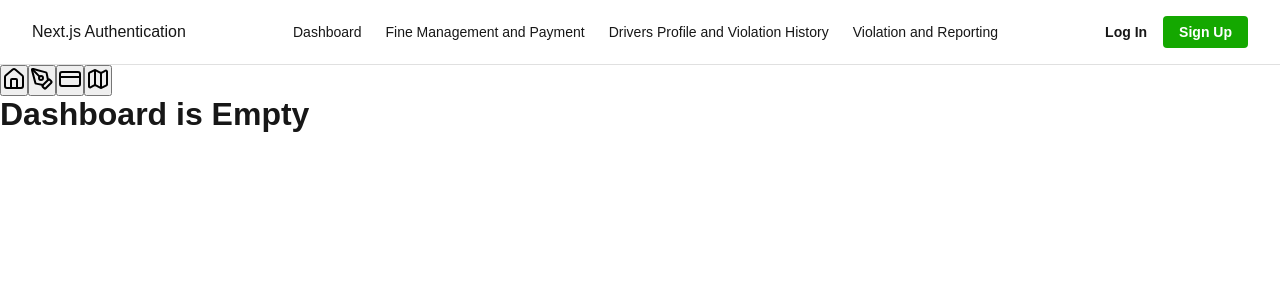
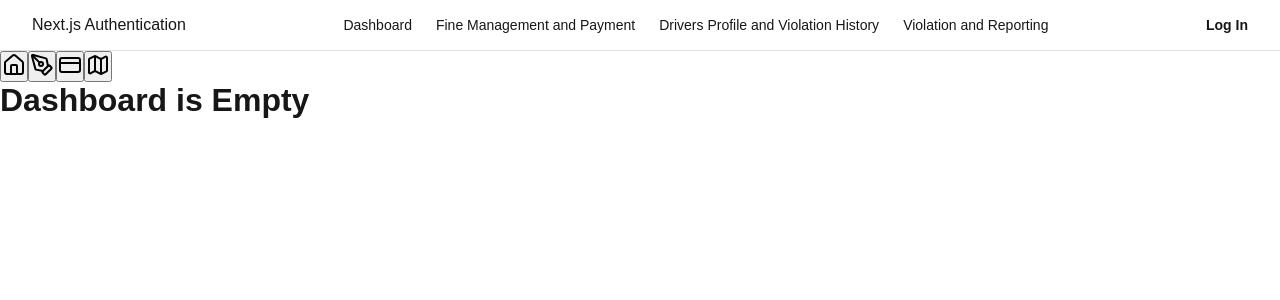
Before and after one commit to bananaNuggets75/traffic-management-system, a Next.js app: page / in a window 1280 px wide. Shown: the top 300 px of the page. Built offline with nearby package versions, Linux system fonts and the light colour scheme.

Commit message:
resolved-conflicts

```diff
--- a/app/globals.css
+++ b/app/globals.css
@@ -98,19 +98,3 @@ nav .right-nav .login-button {
 nav .right-nav .login-button:hover {
   color: var(--hover-color);
 }
-
-nav .right-nav .signup-button {
-  font-size: 0.875rem;
-  font-weight: bold;
-  color: #fff;
-  background-color: var(--button-green);
-  padding: 0.5rem 1rem;
-  border-radius: 0.25rem;
-  border: none;
-  cursor: pointer;
-  transition: background-color 0.3s ease;
-}
-
-nav .right-nav .signup-button:hover {
-  background-color: var(--button-green-hover);
-}
--- a/components/navbar.tsx
+++ b/components/navbar.tsx
@@ -28,9 +28,7 @@ export default function Navbar() {
           <button className="login-button">
             <Link href="/login">Log In</Link>
           </button>
-          <button className="signup-button">
-            <Link href="/signup">Sign Up</Link>
-          </button>
+
         </div>
       </nav>
     </header>
--- a/package.json
+++ b/package.json
@@ -11,9 +11,14 @@
   "dependencies": {
     "@types/react-dom": "^18.3.1",
     "next": "^15.0.3",
+<<<<<<< HEAD
     "lucide-react": "^0.462.0",
     "react": "^18.0.0",
     "react-dom": "^18.0.0"
+=======
+    "react": "^19.0.0-rc-66855b96-20241106",
+    "react-dom": "^19.0.0-rc-66855b96-20241106"
+>>>>>>> 1e1f729 (removed-signup)
   },
   "devDependencies": {
     "@types/node": "22.10.1",
```
Also changed, not shown: app/signup/page.tsx (deleted, +0 -7 lines), 1 other file (tests, documents, lock files or other folders).
